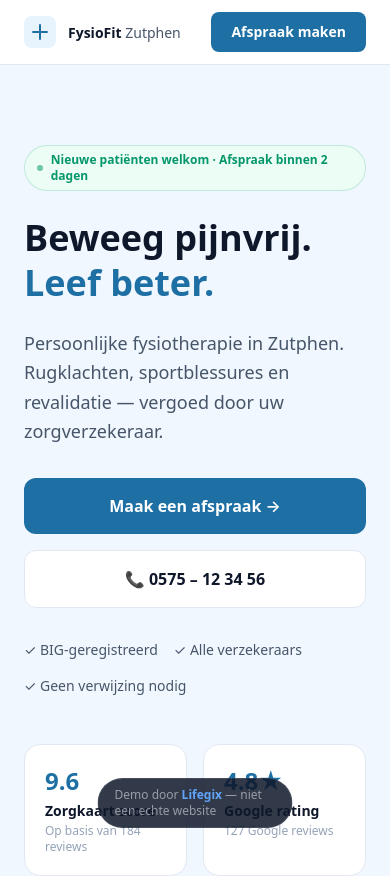
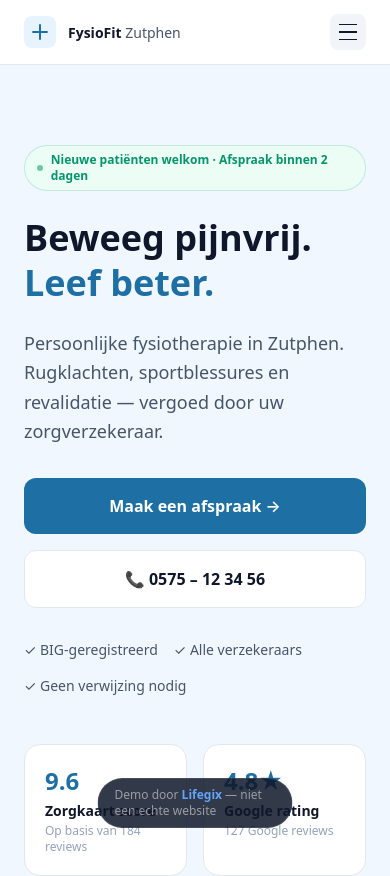
Before and after one commit to haniyemane16-wq/Lifegix-website, a Next.js app: page /demo/zorg in a window 390 px wide. Shown: the top 876 px of the page. Built offline with nearby package versions, Linux system fonts and the light colour scheme.

Commit message:
Add mobile hamburger menu to /demo/zorg (FysioFit)

```diff
--- /dev/null
+++ b/src/app/demo/zorg/ZorgNavbar.tsx
@@ -0,0 +1,83 @@
+"use client";
+import { useState } from "react";
+
+const C = {
+  bg: "#ffffff", accent: "#1d6fa4", accentLicht: "#e8f4fd",
+  tekst: "#0f172a", tekstMid: "#475569", border: "#e2e8f0",
+};
+
+const navLinks = [
+  { href: "#behandelingen", label: "Behandelingen" },
+  { href: "#vergoeding", label: "Vergoeding" },
+  { href: "#team", label: "Team" },
+  { href: "#afspraak", label: "Contact" },
+];
+
+export default function ZorgNavbar() {
+  const [open, setOpen] = useState(false);
+
+  return (
+    <>
+      <header className="sticky top-0 z-50" style={{ background: C.bg, borderBottom: `1px solid ${C.border}` }}>
+        <div className="max-w-6xl mx-auto px-6 h-16 flex items-center justify-between">
+          {/* Logo */}
+          <div className="flex items-center gap-3">
+            <div className="w-8 h-8 rounded-lg flex items-center justify-center" style={{ background: C.accentLicht }}>
+              <svg width="18" height="18" viewBox="0 0 18 18" fill="none">
+                <path d="M9 2v14M2 9h14" stroke={C.accent} strokeWidth="2" strokeLinecap="round"/>
+              </svg>
+            </div>
+            <div>
+              <span className="font-bold text-sm" style={{ color: C.tekst }}>FysioFit</span>
+              <span className="text-sm" style={{ color: C.tekstMid }}> Zutphen</span>
+            </div>
+          </div>
+
+          {/* Desktop nav */}
+          <nav className="hidden md:flex items-center gap-8">
+            {navLinks.map((l) => (
+              <a key={l.href} href={l.href} className="text-sm" style={{ color: C.tekstMid, touchAction: "manipulation" }}>{l.label}</a>
+            ))}
+          </nav>
+
+          <div className="flex items-center gap-3">
+            <a href="#afspraak" className="hidden md:block px-5 py-2.5 rounded-lg text-sm font-semibold text-white"
+              style={{ background: C.accent, touchAction: "manipulation" }}>
+              Afspraak maken
+            </a>
+
+            {/* Hamburger */}
+            <button onClick={() => setOpen((o) => !o)}
+              className="md:hidden flex flex-col justify-center gap-1.5 w-9 h-9 rounded-lg"
+              style={{ background: "#f1f5f9", touchAction: "manipulation" }}
+              aria-label="Menu">
+              <span className="block mx-auto transition-transform duration-300" style={{ width: 18, height: 1.5, background: C.tekst, transform: open ? "rotate(45deg) translate(2px, 2px)" : "none" }} />
+              <span className="block mx-auto transition-opacity duration-300" style={{ width: 18, height: 1.5, background: C.tekst, opacity: open ? 0 : 1 }} />
+              <span className="block mx-auto transition-transform duration-300" style={{ width: 18, height: 1.5, background: C.tekst, transform: open ? "rotate(-45deg) translate(2px, -2px)" : "none" }} />
+            </button>
+          </div>
+        </div>
+      </header>
+
+      {/* Mobile menu — buiten header om iOS sticky/fixed bug te vermijden */}
+      {open && (
+        <div className="md:hidden fixed inset-x-0 z-40" style={{ top: 64, background: C.bg, borderBottom: `1px solid ${C.border}`, boxShadow: "0 4px 16px rgba(0,0,0,0.08)" }}>
+          {navLinks.map((l) => (
+            <a key={l.href} href={l.href} onClick={() => setOpen(false)}
+              className="block px-6 py-4 text-sm font-medium"
+              style={{ color: C.tekstMid, borderBottom: `1px solid ${C.border}`, touchAction: "manipulation" }}>
+              {l.label}
+            </a>
+          ))}
+          <div className="p-4">
+            <a href="#afspraak" onClick={() => setOpen(false)}
+              className="block text-center py-3 rounded-lg text-sm font-semibold text-white"
+              style={{ background: C.accent, touchAction: "manipulation" }}>
+              Afspraak maken
+            </a>
+          </div>
+        </div>
+      )}
+    </>
+  );
+}
--- a/src/app/demo/zorg/page.tsx
+++ b/src/app/demo/zorg/page.tsx
@@ -1,4 +1,5 @@
 import Link from "next/link";
+import ZorgNavbarClient from "./ZorgNavbar";
 
 export const metadata = {
   title: "FysioFit Zutphen — Fysiotherapie | Afspraak binnen 2 dagen",
@@ -15,7 +16,7 @@ const C = {
 export default function ZorgDemoPage() {
   return (
     <main style={{ background: C.bg, color: C.tekst, fontFamily: "system-ui, -apple-system, sans-serif" }}>
-      <ZorgNavbar />
+      <ZorgNavbarClient />
       <Hero />
       <TrustBalk />
       <Behandelingen />
```
